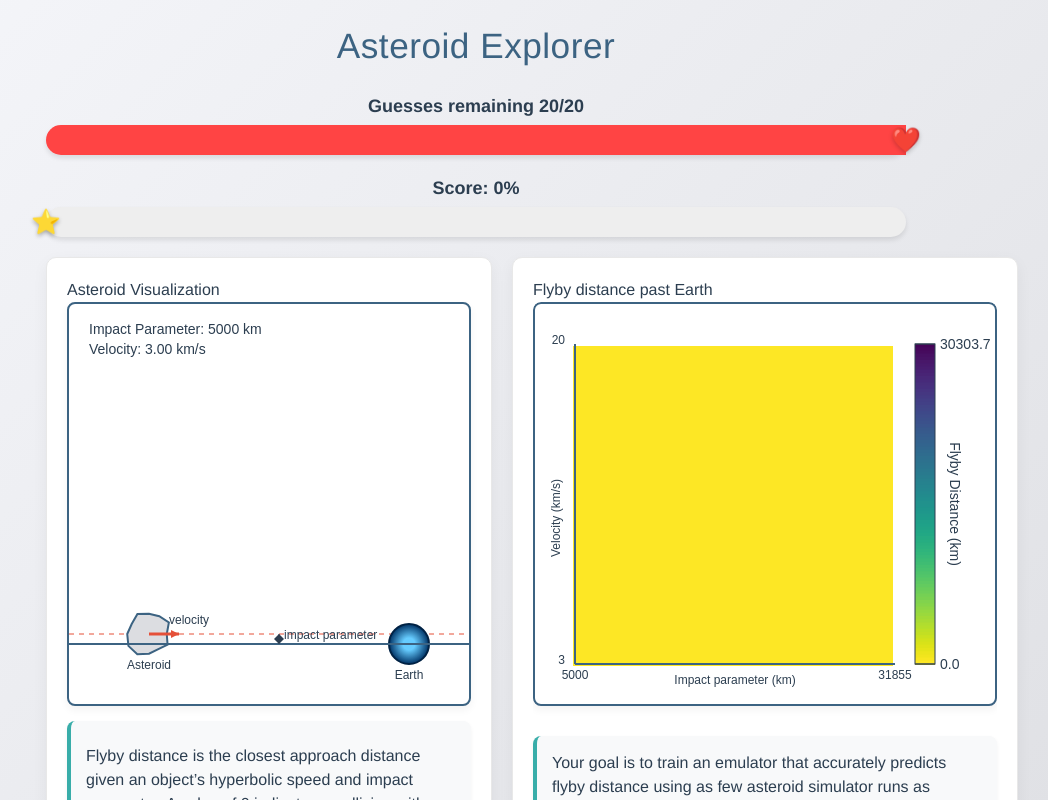
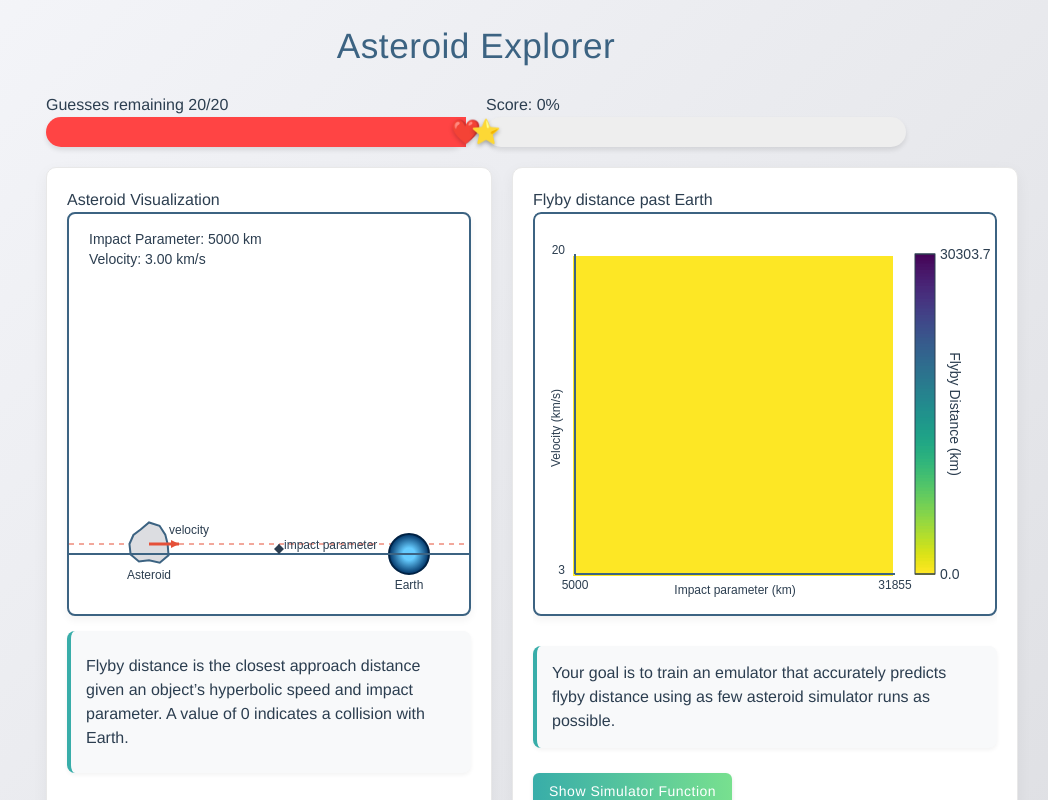
Before and after one commit to alan-turing-institute/gp-demo, a SvelteKit app: page /asteroid in a window 1280 px wide. Shown: the top 800 px of the page, without its empty margins (164-1212 px from the left). Built offline with nearby package versions, Linux system fonts and the light colour scheme.

Commit message:
update score bars and move go back button in asteroid example

```diff
--- a/src/routes/asteroid/+page.svelte
+++ b/src/routes/asteroid/+page.svelte
@@ -1,5 +1,5 @@
 <script>
-  import { onMount } from 'svelte';
+  import { onMount, onDestroy } from 'svelte';
   import * as d3 from 'd3';
   import * as math from 'mathjs';
 
@@ -41,6 +41,57 @@
   // Constants for the flyby function
   const mu = 398600.4418; // km^3/s^2
   const R_e = 6371;       // km
+
+
+  // Save state to localStorage
+  function saveState() {
+    localStorage.setItem('asteroidExplorerState', JSON.stringify({
+      samples,
+      gpPredictions,
+      lives,
+      score,
+      gameEnded,
+      showEnergyFunction,
+      phi,
+      psi
+    }));
+  }
+    // Load state from localStorage
+    function loadState() {
+      const savedState = localStorage.getItem('asteroidExplorerState');
+      if (savedState) {
+        const state = JSON.parse(savedState);
+        samples = state.samples;
+        gpPredictions = state.gpPredictions;
+        lives = state.lives;
+        score = state.score;
+        gameEnded = state.gameEnded;
+        showEnergyFunction = state.showEnergyFunction;
+        phi = state.phi;
+        psi = state.psi;
+      }
+    }
+    // Add screen orientation detection
+    let isVertical = false;
+
+    function checkOrientation() {
+      // Check if the screen is vertical (height > width)
+      isVertical = window.innerHeight > window.innerWidth;
+    }
+    onMount(() => {
+    loadState();
+    calculateEnergyRange();
+    drawAstroid();
+    drawContourPlot();
+
+    checkOrientation();
+    window.addEventListener('resize', checkOrientation);
+
+    return () => {
+      saveState();
+      window.removeEventListener('resize', checkOrientation);
+    };
+  });
 
   // Flyby distance function (maps velocity and impact parameter to flyby distance)
   function flyby_distance(v, b, mu = 398600.4418, R_e = 6371) {
@@ -107,8 +158,13 @@
     if (isLoading || lives <= 0) return; // Prevent clicks when out of lives
 
     const rect = contourCanvas.getBoundingClientRect();
-    const x = event.clientX - rect.left;
-    const y = event.clientY - rect.top;
+
+    // Adjust click coordinates to account for canvas position
+    const scaleX = contourCanvas.width / rect.width; // Scale for canvas width
+    const scaleY = contourCanvas.height / rect.height; // Scale for canvas height
+    const x = (event.clientX - rect.left) * scaleX;
+    const y = (event.clientY - rect.top) * scaleY;
+
     if (x >= MARGIN && x <= WIDTH - MARGIN && y >= MARGIN && y <= HEIGHT - MARGIN) {
       const clickedB = xScale.invert(x);
       const clickedVelocity = yScale.invert(y);
@@ -549,6 +605,8 @@
 <main>
     <h1>Asteroid Explorer</h1>
 
+  <!-- Container for Lives and Score Bars -->
+  <div class="bars-container">
     <!-- Live Bar -->
     <div class="live-bar-container">
         <div class="lives-label">Guesses remaining {lives}/20</div>
@@ -564,6 +622,7 @@
         <div class="score-bar">
             <div class="score-value" id="score-bar" style="width: {score * 100}%"></div>
             <span class="star" id="score-star" style="left: {score * 100}%">⭐</span>
+        </div>
     </div>
     </div>
 
@@ -613,33 +672,38 @@
         <div class="instruction">
           <p>Click directly on the plot above to sample points. This will run the simulation and update the emulator model based on the simulator output.</p>
         </div>
-        <div class="button-group">
+    </div>
+  </div>
+    <!-- Go back button moved here -->
+    <div class="button-group" style="margin-top: 20px; text-align: center;">
       <button class="info-button" on:click={goToHomePage}>
         <span>Go back</span>
       </button>
-      </div>
-    </div>
     </div>
 </main>
 
 <style>
 
-  /* Live Bar Container */
-  .live-bar-container {
+  /* Bars Container */
+  .bars-container {
+      display: flex;
+      justify-content: space-between;
+      gap: 20px; /* Adjust the gap between the bars as needed */
       margin: 20px 0;
   }
 
-  /* Lives Label */
-  .lives-label {
-    font-size: 18px;
-    font-weight: bold;
-    color: #2c3e50;
-    margin-bottom: 5px;
-    text-align: center;
+  /* Live Bar Container */
+  .live-bar-container {
+      flex: 1; /* Allow the live bar to take up available space */
   }
 
-  /* Live Bar Styles */
-  .live-bar {
+  /* Score Bar Container */
+  .score-bar-container {
+      flex: 1; /* Allow the score bar to take up available space */
+  }
+
+  /* Existing styles for live-bar, score-bar, etc. */
+  .live-bar, .score-bar {
       position: relative;
       height: 30px;
       background: #eee;
@@ -648,62 +712,35 @@
       box-shadow: 0 3px 5px rgba(0, 0, 0, 0.1);
   }
 
-  .lives-remaining {
+  .lives-remaining, .score-value {
       height: 100%;
-    background: #ff4444;
       transition: width 0.3s ease;
       border-radius: 15px 0 0 15px;
   }
 
-  .heart {
+  .lives-remaining {
+      background: #ff4444;
+  }
+
+  .score-value {
+      background: #FFD700;
+  }
+
+  .heart, .star {
       position: absolute;
       top: 50%;
       transform: translate(-50%, -50%);
       font-size: 24px;
       transition: left 0.3s ease;
+  }
+
+  .heart {
+      color: #ff4444;
       filter: drop-shadow(0 2px 2px rgba(0,0,0,0.2));
   }
 
-  /* Score Container */
-  .score-bar-container {
-    margin: 20px 0;
-  }
-
-  /* Score Label */
-  .score-label {
-    font-size: 18px;
-    font-weight: bold;
-    color: #2c3e50;
-    margin-bottom: 5px;
-    text-align: center;
-  }
-
-  /* Score Bar */
-  .score-bar {
-    position: relative;
-    height: 30px;
-    background: #eee;
-    border-radius: 15px;
-    overflow: visible;
-    box-shadow: 0 3px 5px rgba(0, 0, 0, 0.1);
-  }
-
-  /* Score Value */
-  .score-value {
-    height: 100%;
-    background: #FFD700;
-    transition: width 0.3s ease-in-out;
-    border-radius: 15px 0 0 15px;
-  }
-
-  /* Star Indicator */
   .star {
-    position: absolute;
-    top: 50%;
-    transform: translate(-50%, -50%);
-    font-size: 24px;
       color: #FFD700;
-    transition: left 0.3s ease-in-out;
       text-shadow: 0 2px 4px rgba(0, 0, 0, 0.3);
   }
 
```
Lines whose indentation alone changed are shown as unchanged.
